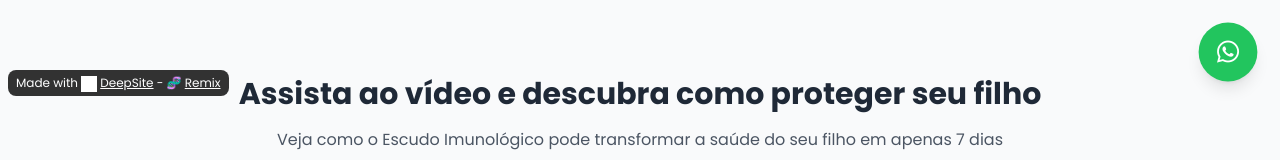
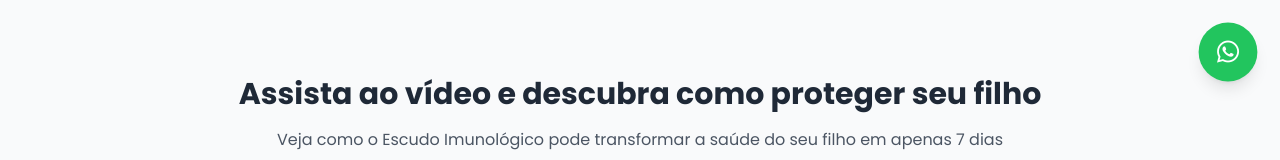
Before and after one commit to escudoimune/escudo-imunologico, a plain HTML site: page index.html in a window 1280 px wide. Shown: the part 696-856 px from the top of the page. Drawn offline with nearby package versions, Linux system fonts and the light colour scheme; grey boxes are pictures that could not be loaded.

Commit message:
index.html

```diff
--- a/index.html
+++ b/index.html
@@ -569,5 +569,4 @@
         fbq('init', '1088799039484831');
         fbq('track', 'PageView');
     </script>
-<p style="border-radius: 8px; text-align: center; font-size: 12px; color: #fff; margin-top: 16px;position: fixed; left: 8px; bottom: 8px; z-index: 10; background: rgba(0, 0, 0, 0.8); padding: 4px 8px;">Made with <img src="https://enzostvs-deepsite.hf.space/logo.svg" alt="DeepSite Logo" style="width: 16px; height: 16px; vertical-align: middle;display:inline-block;margin-right:3px;filter:brightness(0) invert(1);"><a href="https://enzostvs-deepsite.hf.space" style="color: #fff;text-decoration: underline;" target="_blank" >DeepSite</a> - 🧬 <a href="https://enzostvs-deepsite.hf.space?remix=v4sp3r/landing-nova" style="color: #fff;text-decoration: underline;" target="_blank" >Remix</a></p></body>
 </html>
```
